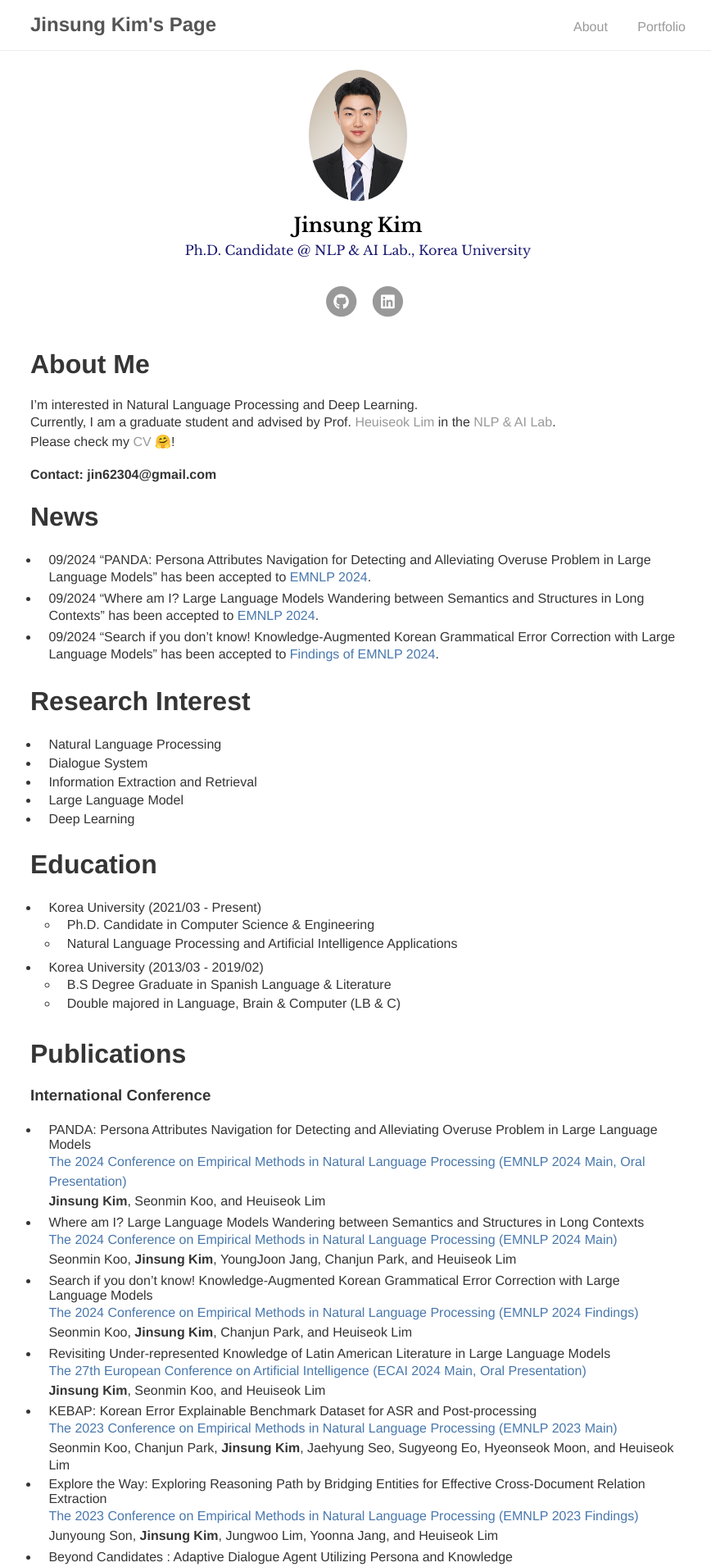
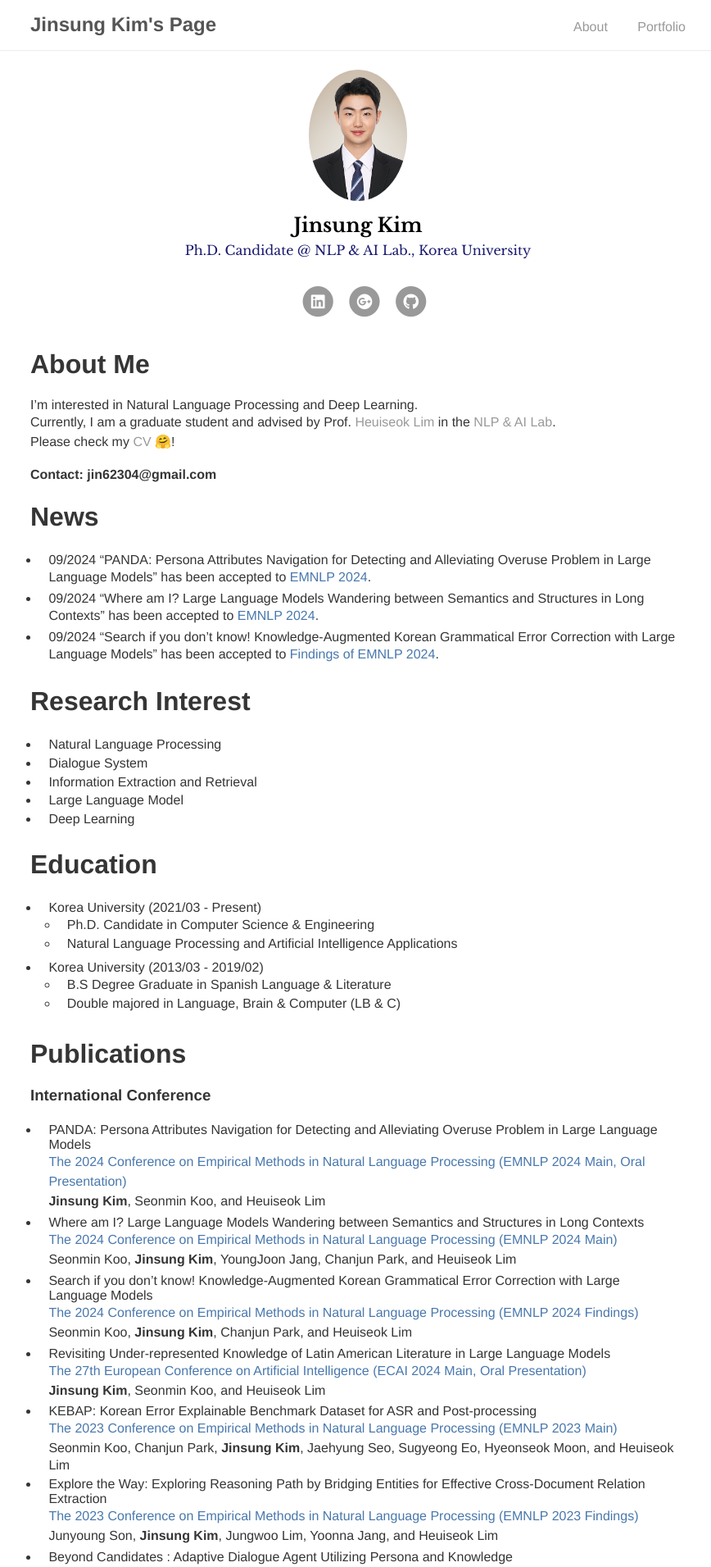
Before and after one commit to jin62304/jin62304.github.io, a Jekyll site: the page built from index.md, in a window 1280 px wide. Shown: the top 1911 px of the page at 82% size, without its empty margins (203-1071 px from the left). Built offline with Jekyll 4.4.1, drawn with Linux system fonts in a browser that asks for light colours; our own code applies the rules of GitHub Pages for plain Markdown files.

Commit message:
updated 250414_08

```diff
--- a/_config.yml
+++ b/_config.yml
@@ -20,9 +20,8 @@ social:
   facebook:
   flickr:
   linkedin: https://www.linkedin.com/in/jinsung-kim-703195178/
-  google_scholar: https://scholar.google.com/citations?hl=ko&user=au6e9uUAAAAJ/
   github: jin62304
-  google_plus:
+  google_plus: https://scholar.google.com/citations?hl=ko&user=au6e9uUAAAAJ/
   instagram:
   keybase:
   pinterest:
--- a/_includes/icons.html
+++ b/_includes/icons.html
@@ -64,23 +64,45 @@
 </li>
 {% endif %}
 
+{% if site.social.linkedin %}
+<li>
+  <a href="{{ site.social.linkedin }}" title="{{ site.social.default_txt }} LinkedIn">
+    <span class="fa-stack fa-lg">
+      <i class="fa fa-circle fa-stack-2x"></i>
+      <i class="fab fa-linkedin fa-stack-1x fa-inverse"></i>
+    </span>
+  </a>
+</li>
+{% endif %}
+
+<!--{% if site.social.google_plus %}-->
+<!--<li>-->
+<!--  <a href="https://plus.google.com/{{ site.social.google_plus }}" title="{{ site.social.default_txt }} Google+">-->
+<!--    <span class="fa-stack fa-lg">-->
+<!--      <i class="fa fa-circle fa-stack-2x"></i>-->
+<!--      <i class="fab fa-google-plus fa-stack-1x fa-inverse"></i>-->
+<!--    </span>-->
+<!--  </a>-->
+<!--</li>-->
+<!--{% endif %}-->
+
+{% if site.social.google_plus %}
+<li>
+  <a href="{{ site.social.google_plus }}" title="{{ site.social.default_txt }} Google Scholar">
+    <span class="fa-stack fa-lg">
+      <i class="fa fa-circle fa-stack-2x"></i>
+      <i class="fab fa-google-plus fa-stack-1x fa-inverse"></i>
+    </span>
+  </a>
+</li>
+{% endif %}
+
 {% if site.social.github %}
 <li>
   <a href="https://github.com/{{ site.social.github }}" title="{{ site.social.default_txt }} GitHub">
     <span class="fa-stack fa-lg">
       <i class="fa fa-circle fa-stack-2x"></i>
       <i class="fab fa-github fa-stack-1x fa-inverse"></i>
-    </span>
-  </a>
-</li>
-{% endif %}
-
-{% if site.social.google_plus %}
-<li>
-  <a href="https://plus.google.com/{{ site.social.google_plus }}" title="{{ site.social.default_txt }} Google+">
-    <span class="fa-stack fa-lg">
-      <i class="fa fa-circle fa-stack-2x"></i>
-      <i class="fab fa-google-plus fa-stack-1x fa-inverse"></i>
     </span>
   </a>
 </li>
@@ -103,17 +125,6 @@
     <span class="fa-stack fa-lg">
       <i class="fa fa-circle fa-stack-2x"></i>
       <i class="fa fa-key fa-stack-1x fa-inverse"></i>
-    </span>
-  </a>
-</li>
-{% endif %}
-
-{% if site.social.linkedin %}
-<li>
-  <a href="{{ site.social.linkedin }}" title="{{ site.social.default_txt }} LinkedIn">
-    <span class="fa-stack fa-lg">
-      <i class="fa fa-circle fa-stack-2x"></i>
-      <i class="fab fa-linkedin fa-stack-1x fa-inverse"></i>
     </span>
   </a>
 </li>
```
